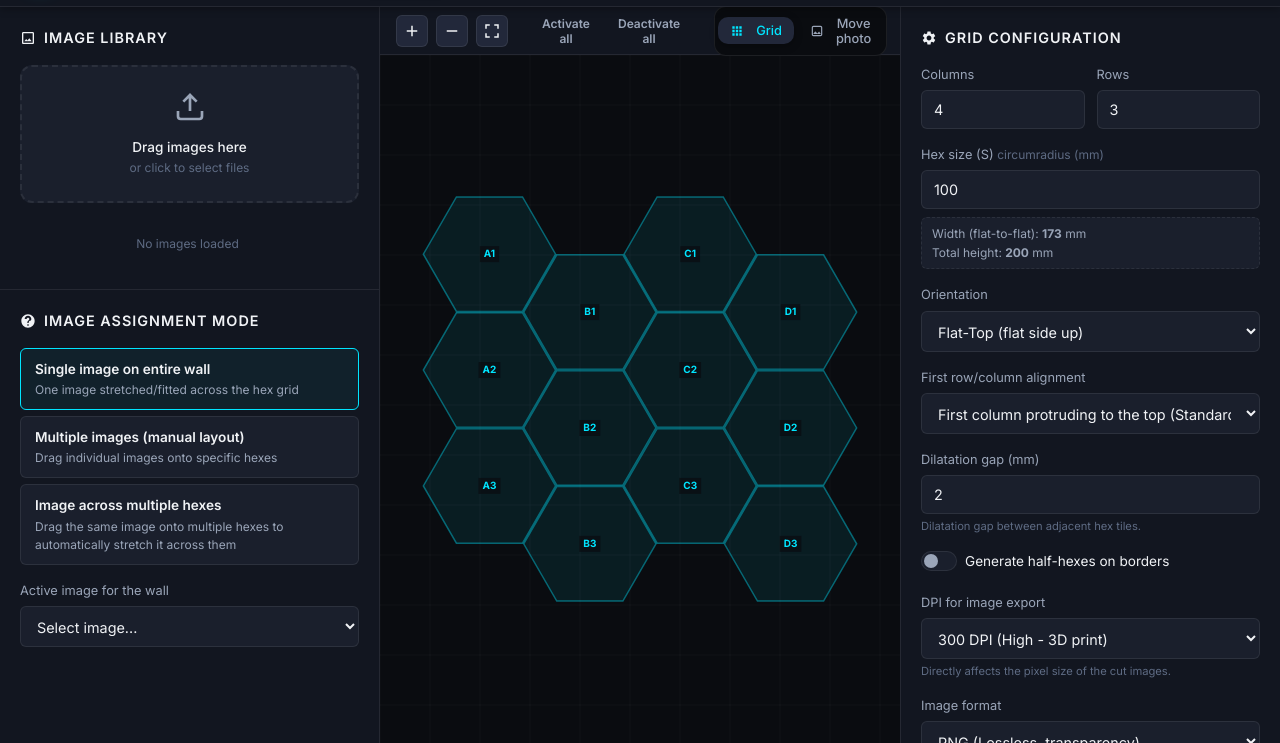
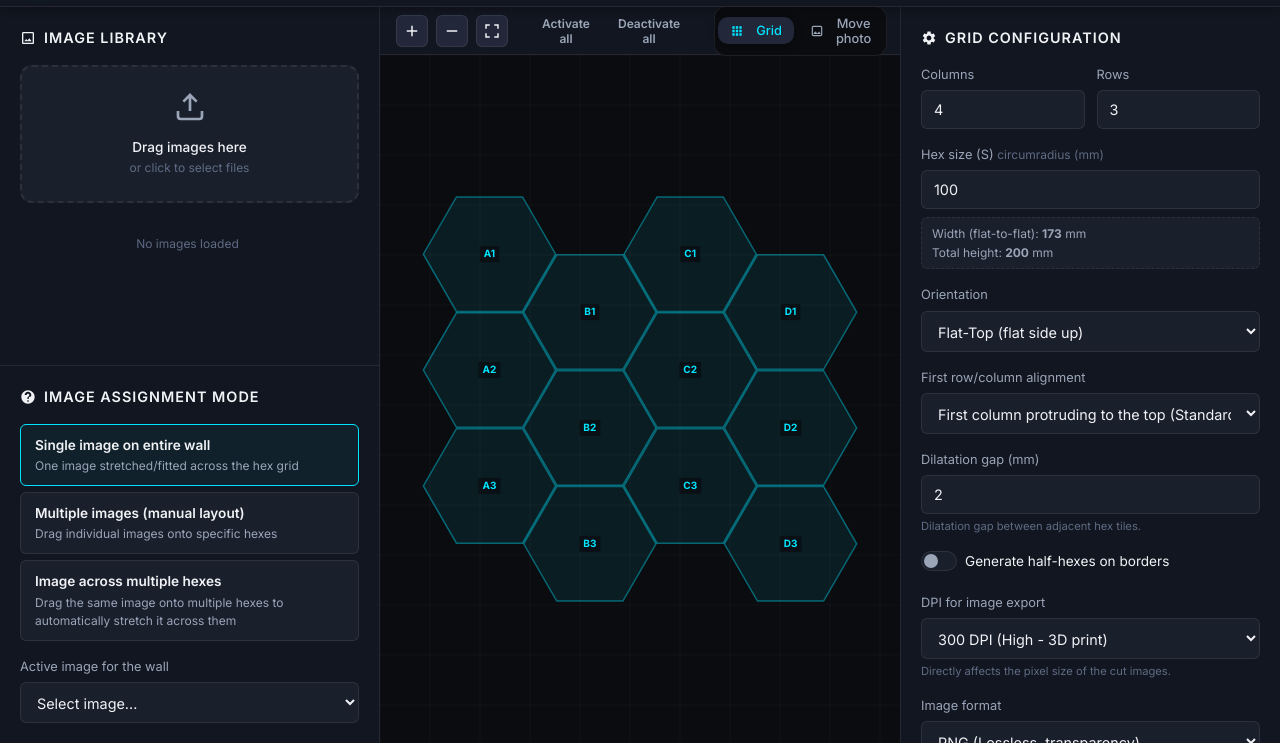
Before and after one commit to ventus34/hex_splitter, a plain HTML site: page index.html in a window 1280 px wide. Shown: the part 57-800 px from the top of the page. Drawn offline with nearby package versions, Linux system fonts and the light colour scheme.

Commit message:
Allow image library list in left sidebar to stretch and fill all available vertical height

```diff
--- a/css/style.css
+++ b/css/style.css
@@ -520,6 +520,23 @@ body {
     flex-direction: column;
     gap: 8px;
     padding-right: 4px;
+}
+
+.left-panel {
+    overflow-y: hidden;
+}
+
+.left-panel .panel-section:first-of-type {
+    flex: 1;
+    display: flex;
+    flex-direction: column;
+    min-height: 0;
+}
+
+.left-panel .image-list {
+    flex: 1;
+    min-height: 0;
+    max-height: none;
 }
 
 .empty-list-text {
```
